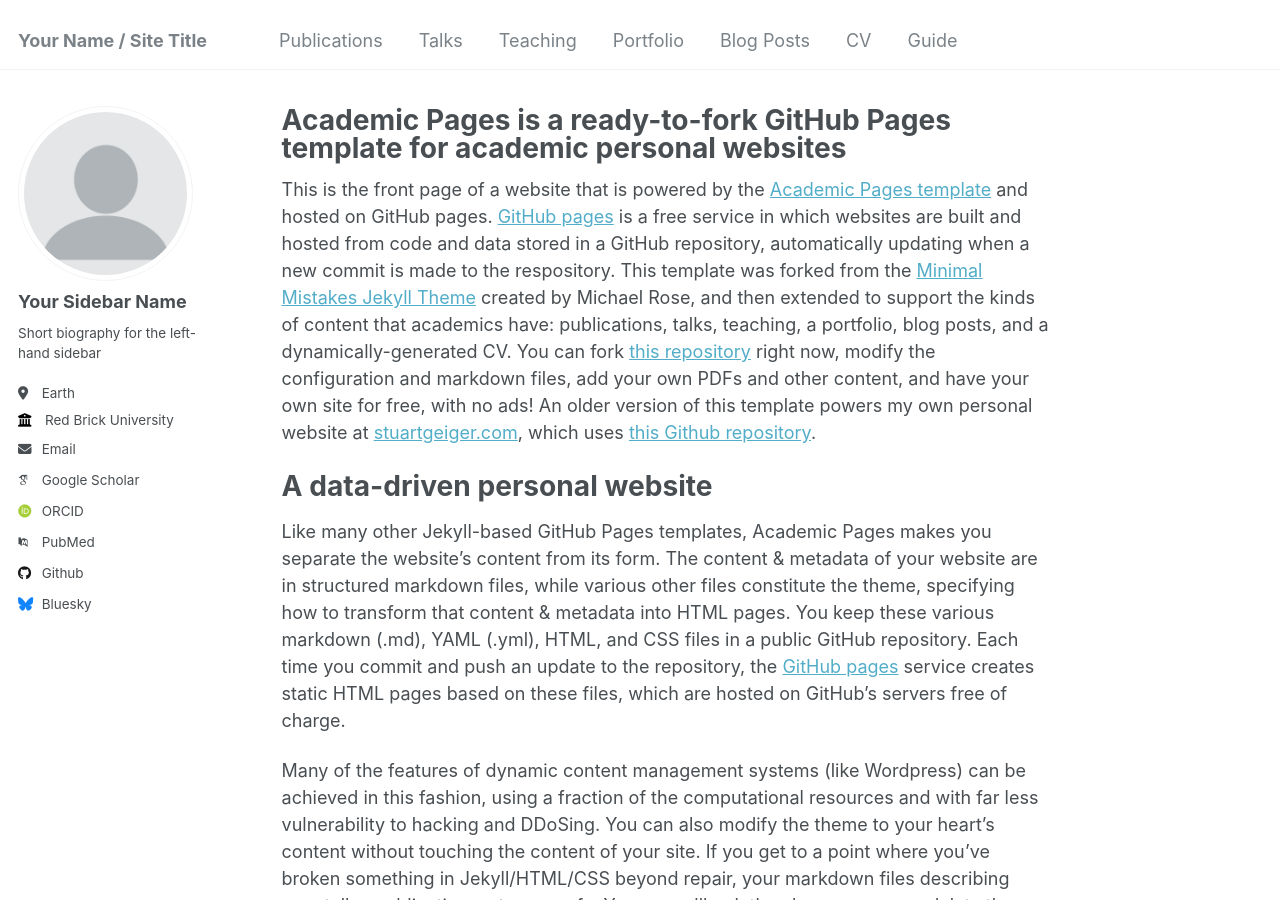
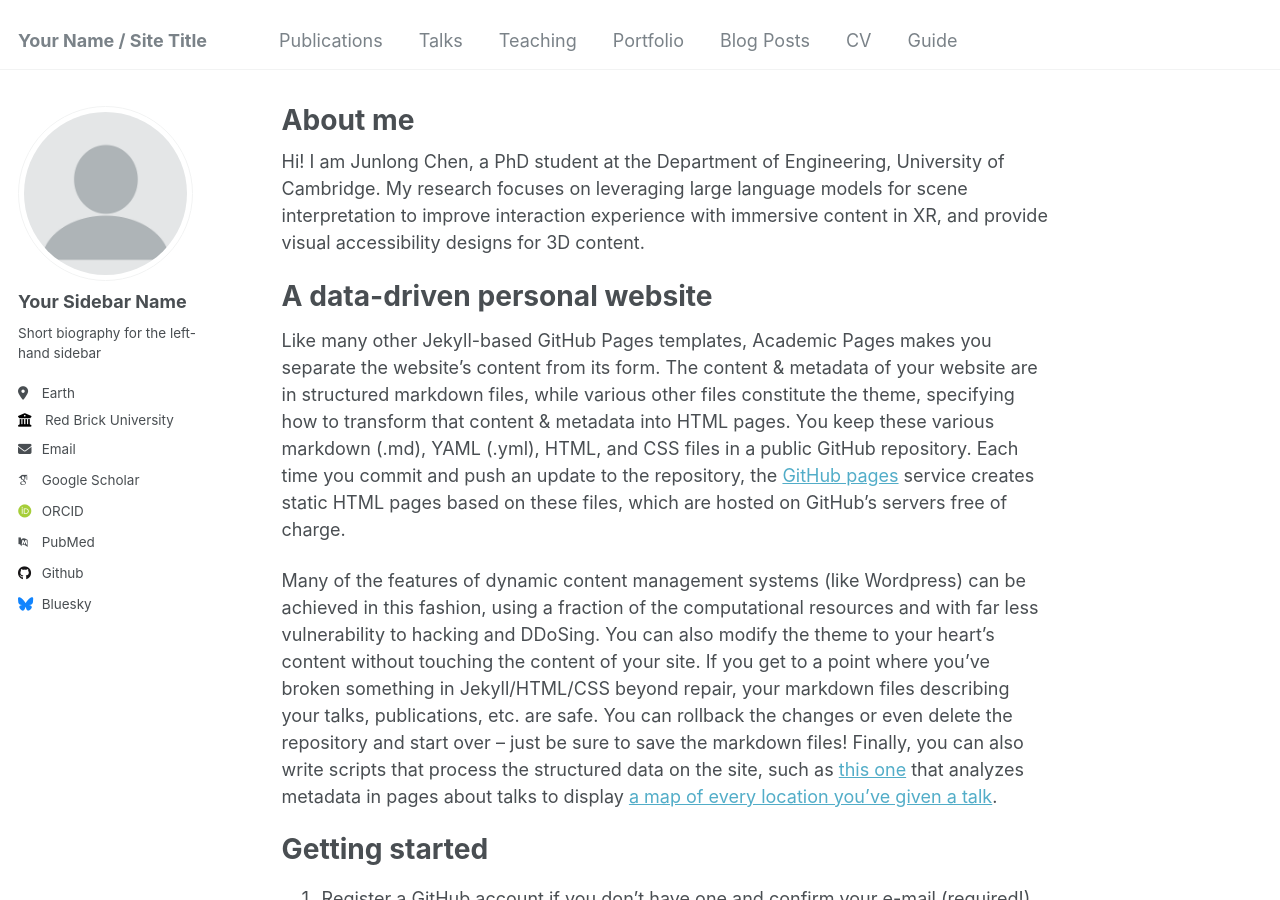
Before and after one commit to EnVisionXR/EnVisionXR.github.io, a Jekyll site: the page built from _pages/about.md, in a window 1280 px wide and 900 px high. Built offline with Jekyll 4.4.1, drawn with Linux system fonts in a browser that asks for light colours; some web fonts are replaced.

Commit message:
Update about.md

```diff
--- a/_pages/about.md
+++ b/_pages/about.md
@@ -1,13 +1,13 @@
 ---
 permalink: /
-title: "Academic Pages is a ready-to-fork GitHub Pages template for academic personal websites"
+title: "About me"
 author_profile: true
 redirect_from:
   - /about/
   - /about.html
 ---
 
-This is the front page of a website that is powered by the [Academic Pages template](https://github.com/academicpages/academicpages.github.io) and hosted on GitHub pages. [GitHub pages](https://pages.github.com) is a free service in which websites are built and hosted from code and data stored in a GitHub repository, automatically updating when a new commit is made to the respository. This template was forked from the [Minimal Mistakes Jekyll Theme](https://mmistakes.github.io/minimal-mistakes/) created by Michael Rose, and then extended to support the kinds of content that academics have: publications, talks, teaching, a portfolio, blog posts, and a dynamically-generated CV. You can fork [this repository](https://github.com/academicpages/academicpages.github.io) right now, modify the configuration and markdown files, add your own PDFs and other content, and have your own site for free, with no ads! An older version of this template powers my own personal website at [stuartgeiger.com](http://stuartgeiger.com), which uses [this Github repository](https://github.com/staeiou/staeiou.github.io).
+Hi! I am Junlong Chen, a PhD student at the Department of Engineering, University of Cambridge. My research focuses on leveraging large language models for scene interpretation to improve interaction experience with immersive content in XR, and provide visual accessibility designs for 3D content.
 
 A data-driven personal website
 ======
```
